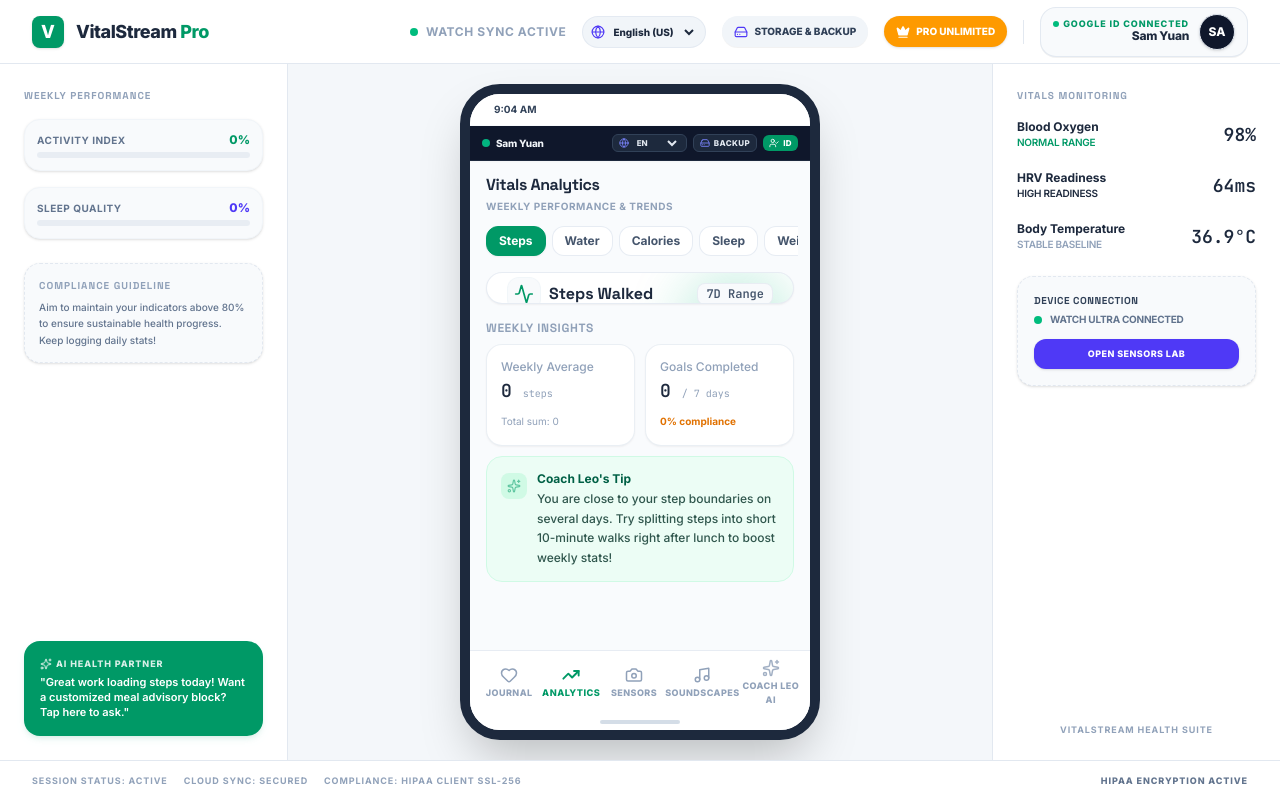
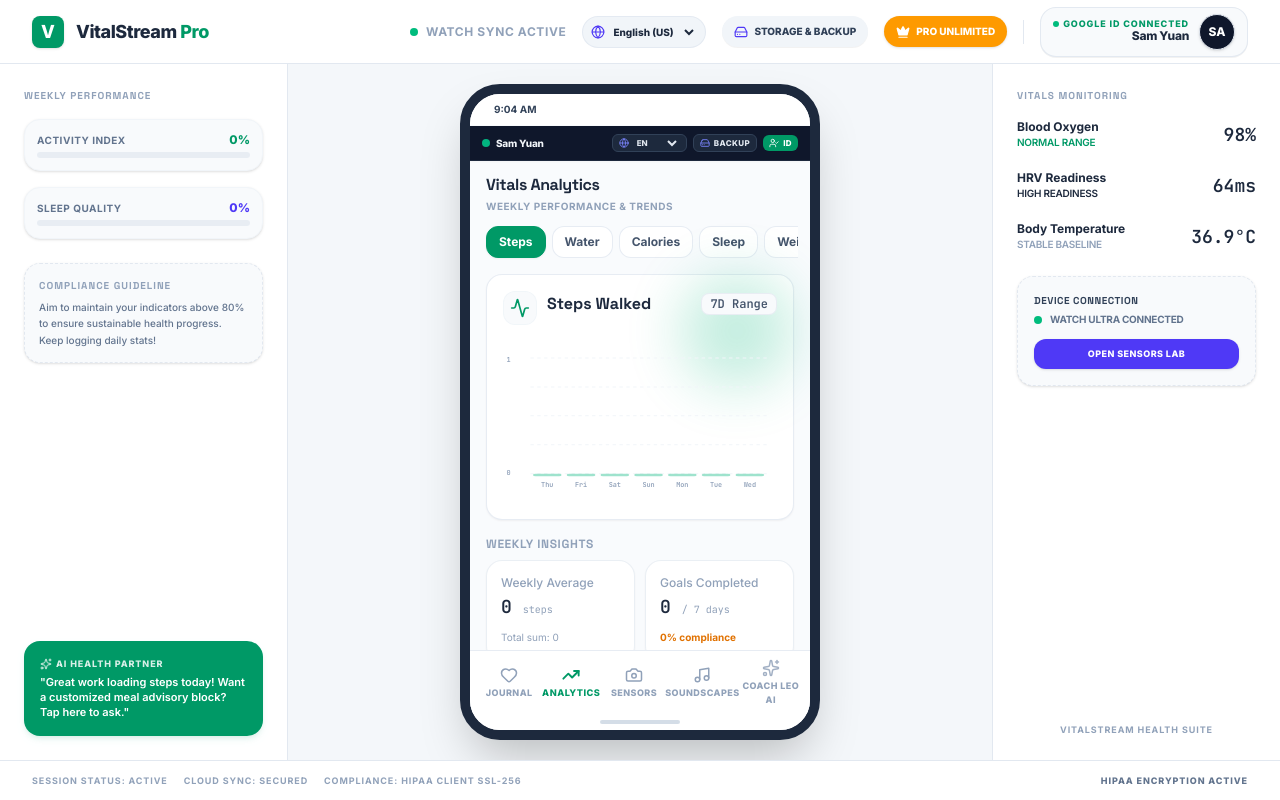
Before and after one commit to samqyuan713/Health-Tracker-App, a React (Vite) app: page / in a window 1280 px wide. Both pictures are taken after a click on the button "ANALYTICS". Built offline with nearby package versions, Linux system fonts and the light colour scheme.

Commit message:
Refactor Analytics component layout and styles
Adjusted SVG height and modified layout styles for improved design consistency.

```diff
--- a/src/components/Analytics.tsx
+++ b/src/components/Analytics.tsx
@@ -95,7 +95,7 @@ export default function Analytics({ logs, goals, currentLang = 'en' }: Analytics
   const currentMeta = meta[activeTab];
 
   // SVG Dimension constants
-  const svgHeight = 220;
+  const svgHeight = 170;
   const svgWidth = 320;
   const paddingLeft = 32;
   const paddingRight = 12;
@@ -146,7 +146,7 @@ export default function Analytics({ logs, goals, currentLang = 'en' }: Analytics
                 setActiveTab(tab);
                 setHoverIndex(null);
               }}
-              className={`px-3 py-1.5 rounded-xl text-xs font-bold shrink-0 transition-all cursor-pointer border ${
+              className={`px-3 py-1.5 rounded-xl text-xs font-bold shrink-0 transition-all cursor-pointer border flex items-center justify-center leading-normal ${
                 isActive
                   ? 'bg-emerald-600 text-white border-emerald-600 shadow-xs'
                   : 'bg-white text-slate-600 border-slate-200/80 hover:bg-slate-50'
@@ -159,7 +159,7 @@ export default function Analytics({ logs, goals, currentLang = 'en' }: Analytics
       </div>
 
       {/* Chart Canvas Card */}
-      <div className="bg-white rounded-2xl border border-slate-200/80 pt-2 px-4 pb-4 sm:pt-2.5 sm:px-5 sm:pb-5 mb-4 select-none relative overflow-hidden shadow-xs">
+      <div className="bg-white rounded-2xl border border-slate-200/80 p-3.5 sm:p-4 mb-4 select-none relative overflow-visible shadow-xs">
 
         {/* Dynamic Soft Tint Light Overlay */}
         <div
@@ -167,17 +167,19 @@ export default function Analytics({ logs, goals, currentLang = 'en' }: Analytics
           style={{ backgroundColor: currentMeta.color }}
         ></div>
 
-        {/* Elevated Header with ONLY multi-word title */}
-        <div className="flex items-center justify-between mb-1 relative z-10 -mt-1.5">
-          <div className="flex items-center gap-2">
-            <div className="p-1.5 bg-slate-50 rounded-xl border border-slate-100/80 shrink-0">
+        {/* Top-Aligned Header with Full Text Visibility */}
+        <div className="flex items-start justify-between mb-2 relative z-10">
+          <div className="flex items-start gap-2.5">
+            <div className="p-1.5 bg-slate-50 rounded-xl border border-slate-100/80 shrink-0 flex items-center justify-center">
               {currentMeta.icon}
             </div>
-            <h4 className="text-sm sm:text-base font-bold text-slate-800 leading-none">
-              {currentMeta.desc}
-            </h4>
+            <div className="flex flex-col justify-start pt-0.5">
+              <h4 className="text-sm sm:text-base font-bold text-slate-800 leading-snug">
+                {currentMeta.desc}
+              </h4>
+            </div>
           </div>
-          <span className="text-xs font-mono font-bold px-2 py-0.5 text-slate-600 bg-slate-50 rounded-lg border border-slate-200/70 shrink-0">
+          <span className="text-xs font-mono font-bold px-2 py-0.5 text-slate-600 bg-slate-50 rounded-lg border border-slate-200/70 shrink-0 mt-0.5">
             7D Range
           </span>
         </div>
```
